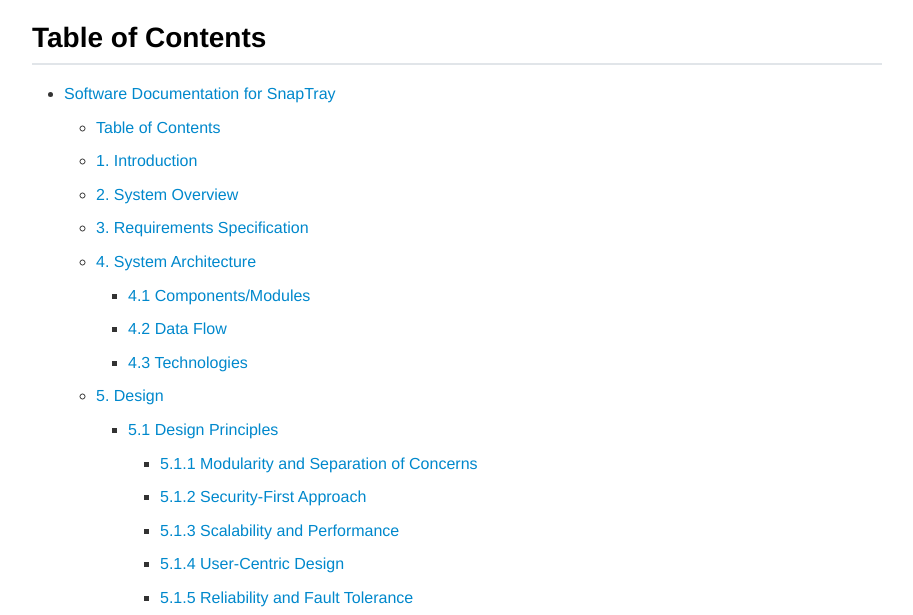
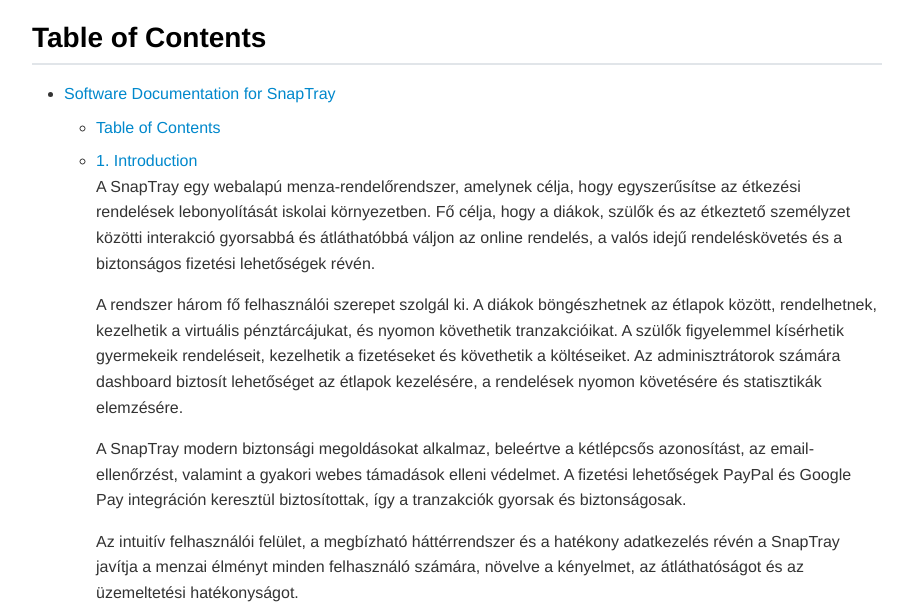
Before and after one commit to bivorzk/iskolaprojekt, a website: page docs/Documentation.html in a window 1280 px wide. Shown: the part 132-747 px from the top of the page, without its empty margins (183-1096 px from the left). Drawn offline with nearby package versions, Linux system fonts and the light colour scheme.

Commit message:
Add introduction section to SnapTray documentation

```diff
--- a/docs/Documentation.html
+++ b/docs/Documentation.html
@@ -246,6 +246,18 @@
 <ul>
 <li><a href="#table-of-contents">Table of Contents</a></li>
 <li><a href="#1-introduction">1. Introduction</a></li>
+<p>
+A SnapTray egy webalapú menza-rendelőrendszer, amelynek célja, hogy egyszerűsítse az étkezési rendelések lebonyolítását iskolai környezetben. Fő célja, hogy a diákok, szülők és az étkeztető személyzet közötti interakció gyorsabbá és átláthatóbbá váljon az online rendelés, a valós idejű rendeléskövetés és a biztonságos fizetési lehetőségek révén.
+</p>
+<p>
+A rendszer három fő felhasználói szerepet szolgál ki. A diákok böngészhetnek az étlapok között, rendelhetnek, kezelhetik a virtuális pénztárcájukat, és nyomon követhetik tranzakcióikat. A szülők figyelemmel kísérhetik gyermekeik rendeléseit, kezelhetik a fizetéseket és követhetik a költéseiket. Az adminisztrátorok számára dashboard biztosít lehetőséget az étlapok kezelésére, a rendelések nyomon követésére és statisztikák elemzésére.
+</p>
+<p>
+A SnapTray modern biztonsági megoldásokat alkalmaz, beleértve a kétlépcsős azonosítást, az email-ellenőrzést, valamint a gyakori webes támadások elleni védelmet. A fizetési lehetőségek PayPal és Google Pay integráción keresztül biztosítottak, így a tranzakciók gyorsak és biztonságosak.
+</p>
+<p>
+Az intuitív felhasználói felület, a megbízható háttérrendszer és a hatékony adatkezelés révén a SnapTray javítja a menzai élményt minden felhasználó számára, növelve a kényelmet, az átláthatóságot és az üzemeltetési hatékonyságot.
+</p>
 <li><a href="#2-system-overview">2. System Overview</a></li>
 <li><a href="#3-requirements-specification">3. Requirements Specification</a></li>
 <li><a href="#4-system-architecture">4. System Architecture</a>
```
